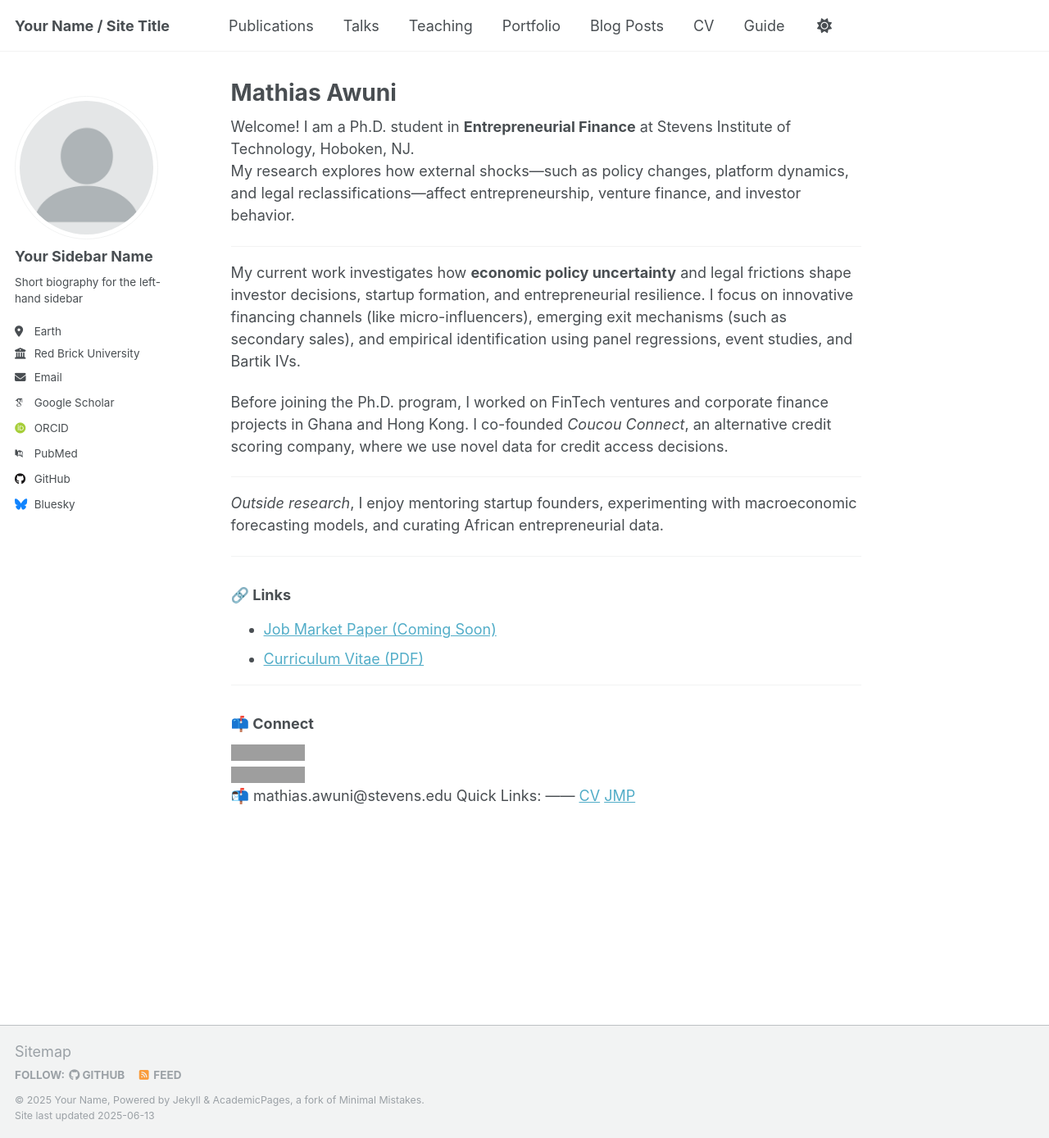
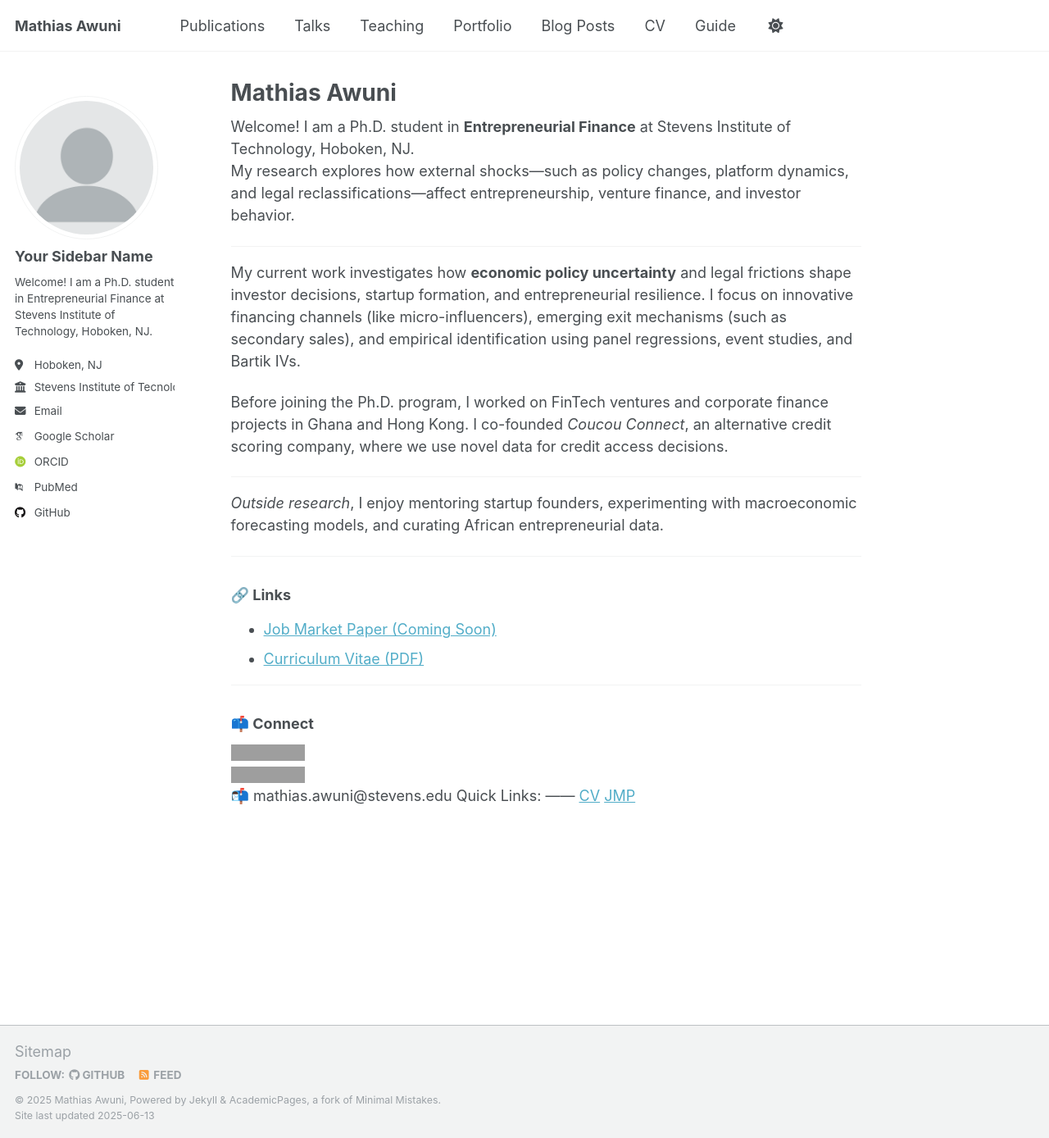
Before and after one commit to mawuni/mawuni.github.io, a Jekyll site: the page built from _pages/about.md, in a window 1280 px wide and 1388 px high. Shown: the whole window at 82% size. Built offline with Jekyll 4.4.1, drawn with Linux system fonts in a browser that asks for light colours; some web fonts are replaced; grey boxes are pictures that could not be loaded.

Commit message:
_config.yml

```diff
--- a/_config.yml
+++ b/_config.yml
@@ -9,11 +9,11 @@
 # Basic Site Settings
 locale                   : "en-US"
 site_theme               : "default"
-title                    : "Your Name / Site Title"
+title                    : "Mathias Awuni"
 title_separator          : "-"
-name                     : &name "Your Name"
-description              : &description "personal description"
-url                      : https://academicpages.github.io # the base hostname & protocol for your site e.g. "https://[your GitHub username].github.io" or if you already have some other page hosted on Github then use "https://[your GitHub username].github.io/[Your Repo Name]"
+name                     : &name "Mathias Awuni"
+description              : &description "Welcome! I am a Ph.D. student in Entrepreneurial Finance at Stevens Institute of Technology, Hoboken, NJ."
+url                      : https://mawuni.github.io # the base hostname & protocol for your site e.g. "https://[your GitHub username].github.io" or if you already have some other page hosted on Github then use "https://[your GitHub username].github.io/[Your Repo Name]"
 baseurl                  : "" # the subpath of your site, e.g. "/blog"
 repository               : "academicpages/academicpages.github.io"
 
@@ -24,12 +24,11 @@ author:
   # Biographic information
   avatar           : "profile.png"
   name             : "Your Sidebar Name"
-  pronouns         : # example: "she/her"
-  bio              : "Short biography for the left-hand sidebar"
-  location         : "Earth"
-  employer         : "Red Brick University"
+  bio              : "Welcome! I am a Ph.D. student in Entrepreneurial Finance at Stevens Institute of Technology, Hoboken, NJ."
+  location         : "Hoboken, NJ"
+  employer         : "Stevens Institute of Tecnology"
   uri              : # URL
-  email            : "none@example.org"
+  email            : "mawuni@stevens.edu"
 
   # Academic websites
   academia         : # URL
@@ -51,30 +50,8 @@ author:
   stackoverflow    : # User number or user number and name (i.e., use "1" or "1/jeff-atwood")
 
   # Social media
-  bluesky          : "bsky.app" # Replace this with you Bluesky username
-  facebook         : # Username
-  flickr           : # Username
-  foursquare       : # Username
-  goodreads        : # Username
-  google_plus      : # Username
-  keybase          : # Username
-  instagram        : # Username
-  lastfm           : # Username
   linkedin         : # Username
-  mastodon         : # URL
-  medium           : # URL
-  pinterest        : # Username
-  soundcloud       : # Username
-  steam            : # Username
-  telegram         : # URL
-  tumblr           : # Username
-  twitter          : # Username for X / Twitter
-  vine             : # Username
-  weibo            : # Username
-  wikipedia        : # Username
-  xing             : # Username
-  youtube          : # Username
-  zhihu            : # Username
+
 
 # Publication Category - The following the list of publication categories and their headings
 publication_category:
```
